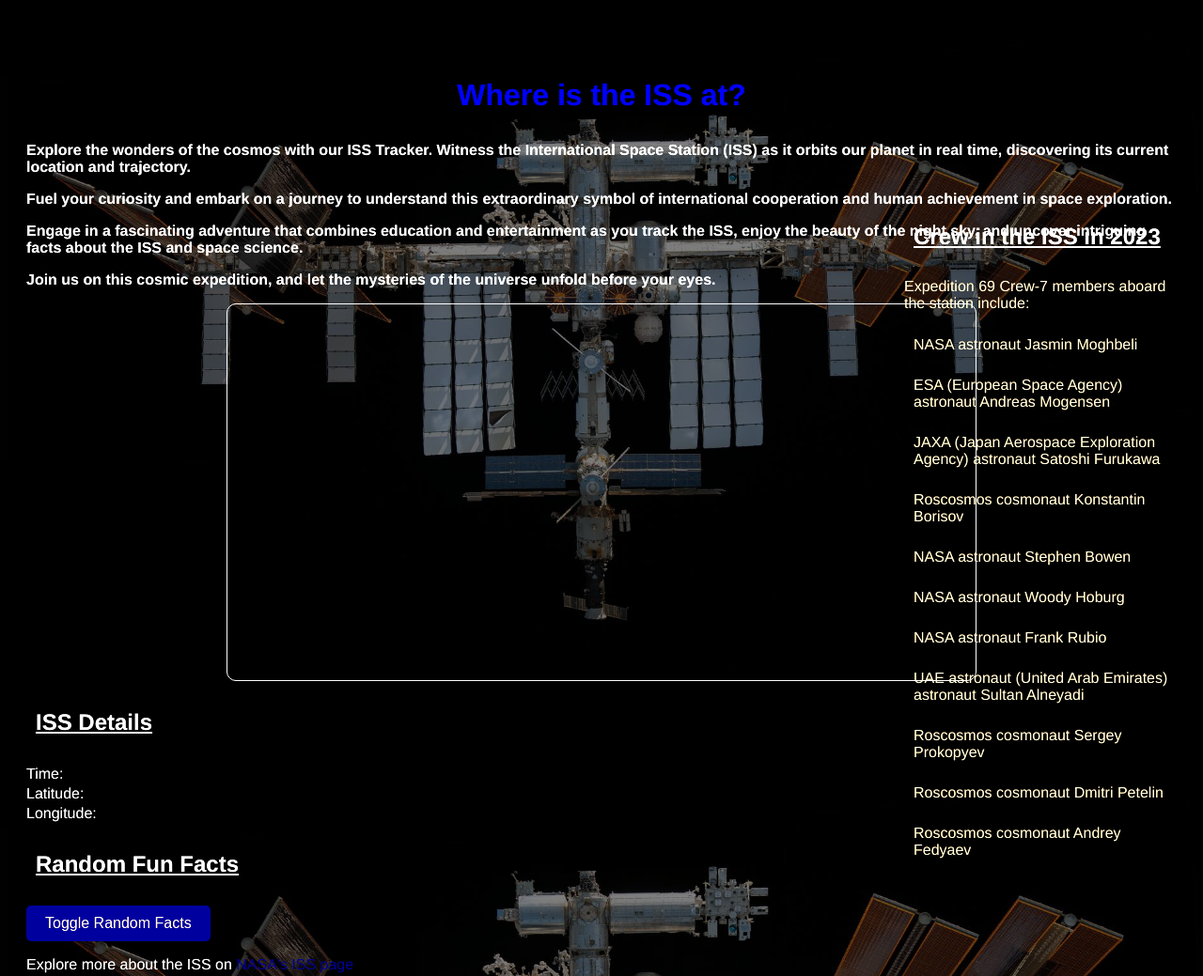
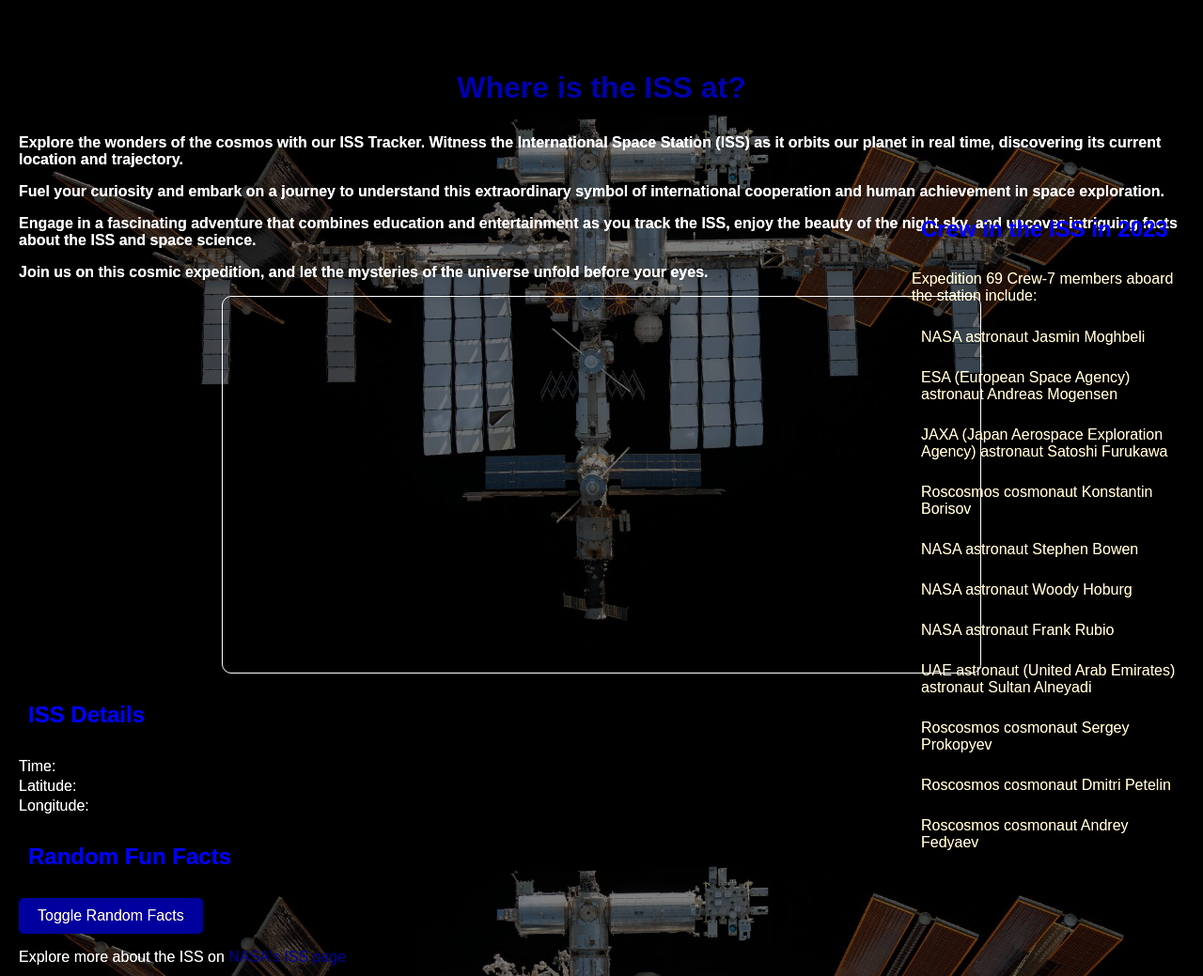
Before and after one commit to baruh-d/ISS-Tracker, a plain HTML site: page index.html in a window 1280 px wide. Shown: the top 1039 px of the page at 94% size. Drawn offline with nearby package versions, Linux system fonts and the light colour scheme; no server answers.

Commit message:
finalfinal

```diff
--- a/index.css
+++ b/index.css
@@ -10,11 +10,15 @@ header {
     align-items: center;
     justify-content: center;
 }
+body, h1, h2, ul {
+    margin: 0;
+    padding: 0;
+  }
 body {
     background-color: white;
     background-image: url('images/IssStation.jpg');
     /* background-color: rgba(0, 0, 0, 0.9); */
-    font-family: 'Franklin Gothic Medium', 'Arial Narrow', Arial, sans-serif;
+    font-family:  Arial, sans-serif;
     background-repeat: no-repeat;
     background-size: cover;
     background-attachment: fixed;
@@ -48,7 +52,7 @@ body {
 }
 
 h1 {
-    color: blue;
+    color: darkblue;
     text-align: center;
     padding: 15px;
     margin: 0;
@@ -56,8 +60,7 @@ h1 {
 
 h2 {
     background-color: transparent;
-    text-decoration: underline;
-    color: white;
+    color: blue;
     padding: 10px;
     margin: 20px 0;
     text-align: left;
```
